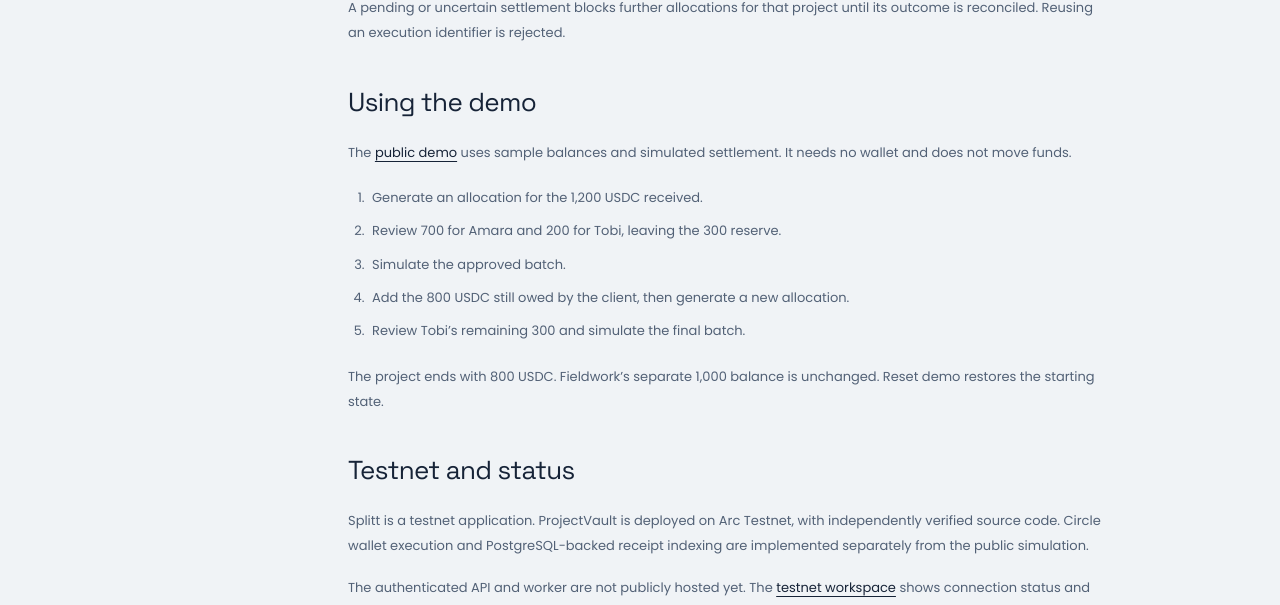
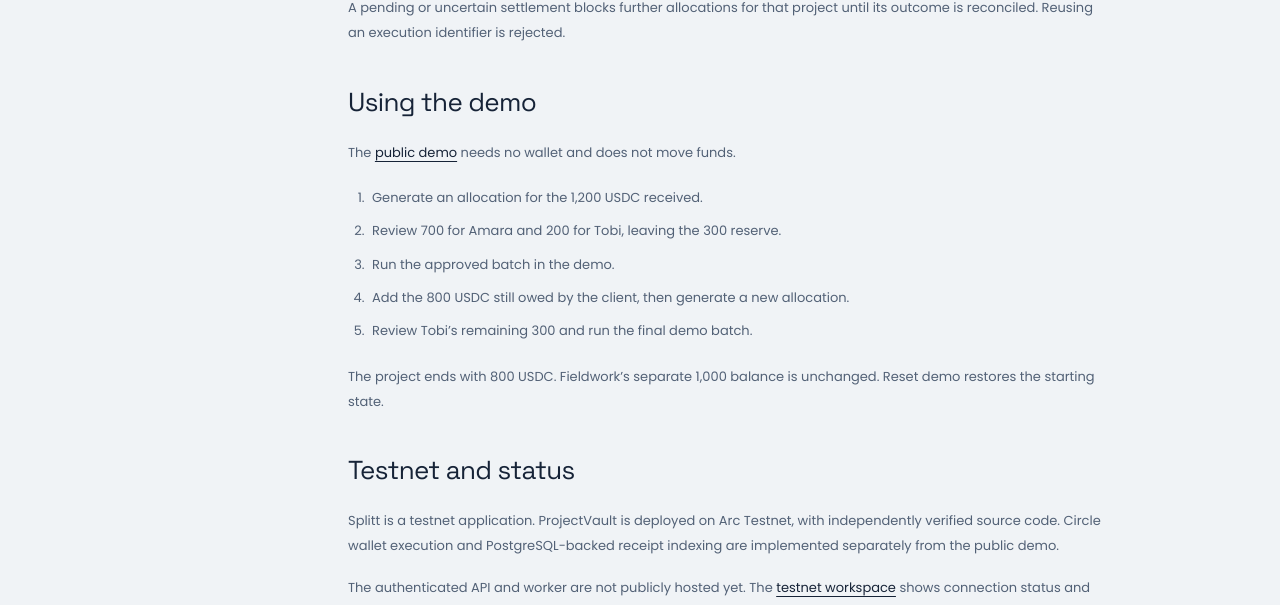
Before and after one commit to IamHarrie-Labs/splitt, a Next.js app in the folder web/: page /docs in a window 1280 px wide. Shown: the part 1078-1683 px from the top of the page. Built offline with nearby package versions, Linux system fonts and the light colour scheme; no server answers.

Commit message:
Simplify demo wording on landing and documentation

```diff
--- a/web/app/docs/page.tsx
+++ b/web/app/docs/page.tsx
@@ -75,15 +75,14 @@ export default function Documentation() {
             <section id="demo">
               <h2>Using the demo</h2>
               <p>
-                The <Link href="/demo">public demo</Link> uses sample balances and simulated
-                settlement. It needs no wallet and does not move funds.
+                The <Link href="/demo">public demo</Link> needs no wallet and does not move funds.
               </p>
               <ol>
                 <li>Generate an allocation for the 1,200 USDC received.</li>
                 <li>Review 700 for Amara and 200 for Tobi, leaving the 300 reserve.</li>
-                <li>Simulate the approved batch.</li>
+                <li>Run the approved batch in the demo.</li>
                 <li>Add the 800 USDC still owed by the client, then generate a new allocation.</li>
-                <li>Review Tobi’s remaining 300 and simulate the final batch.</li>
+                <li>Review Tobi’s remaining 300 and run the final demo batch.</li>
               </ol>
               <p>
                 The project ends with 800 USDC. Fieldwork’s separate 1,000 balance is unchanged.
@@ -95,7 +94,7 @@ export default function Documentation() {
               <p>
                 Splitt is a testnet application. ProjectVault is deployed on Arc Testnet, with
                 independently verified source code. Circle wallet execution and PostgreSQL-backed
-                receipt indexing are implemented separately from the public simulation.
+                receipt indexing are implemented separately from the public demo.
               </p>
               <p>
                 The authenticated API and worker are not publicly hosted yet. The{' '}
```
Also changed, not shown: web/app/landing.tsx (+5 -5 lines).
